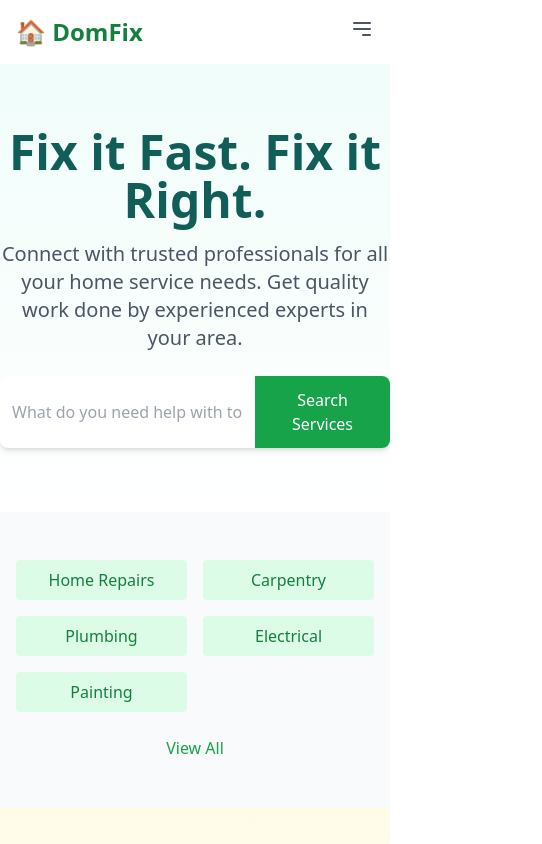
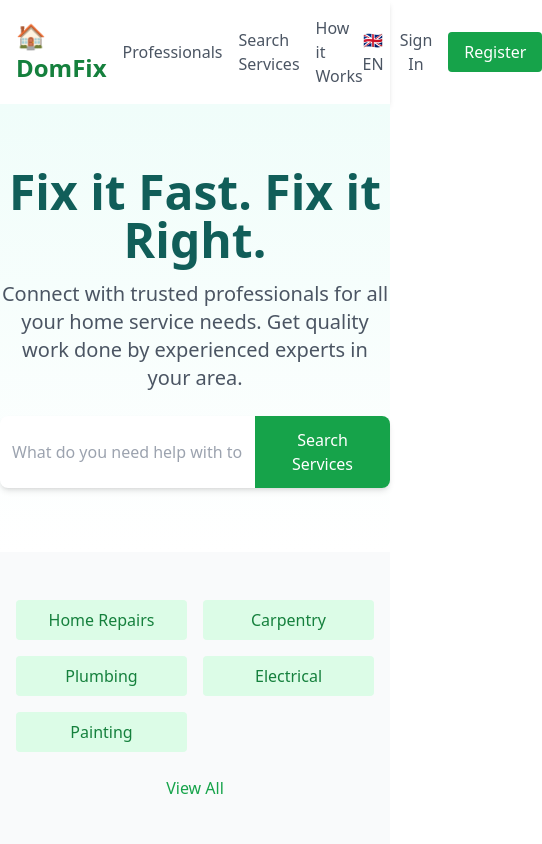
Before and after one commit to lavisekcz/oneplace-mvp, a Next.js app: page / in a window 390 px wide. Shown: the top 844 px of the page, 542 px wide, since content can reach past the window. Built offline with nearby package versions, Linux system fonts and the light colour scheme.

Commit message:
Update page.tsx

```diff
--- a/app/page.tsx
+++ b/app/page.tsx
@@ -6,7 +6,6 @@ import Link from 'next/link';
 export default function HomePage() {
   const [searchQuery, setSearchQuery] = useState('');
   const [searchResults, setSearchResults] = useState<string[]>([]);
-  const [isMenuOpen, setIsMenuOpen] = useState(false);
 
   useEffect(() => {
     if (searchQuery) {
@@ -31,37 +30,15 @@ export default function HomePage() {
         <div className="max-w-7xl mx-auto flex justify-between items-center">
           <div className="flex items-center space-x-4">
             <span className="text-2xl font-bold text-green-700">🏠 DomFix</span>
-          </div>
-          <div className="md:hidden">
-            <button
-              onClick={() => setIsMenuOpen(!isMenuOpen)}
-              className="text-gray-600 focus:outline-none"
-              aria-label="Toggle menu"
-            >
-              <svg className="w-6 h-6" fill="none" stroke="currentColor" viewBox="0 0 24 24" xmlns="http://www.w3.org/2000/svg">
-                <path strokeLinecap="round" strokeLinejoin="round" strokeWidth="2" d="M4 6h16M4 12h16m-7 6h7"></path>
-              </svg>
-            </button>
-          </div>
-          <div className="hidden md:flex items-center space-x-4">
             <Link href="#professionals" className="text-gray-600 hover:text-gray-900">Professionals</Link>
             <Link href="#search" className="text-gray-600 hover:text-gray-900">Search Services</Link>
             <Link href="#how-it-works" className="text-gray-600 hover:text-gray-900">How it Works</Link>
+          </div>
+          <div className="flex items-center space-x-4">
             <span className="text-gray-600">🇬🇧 EN</span>
             <button className="text-gray-600 hover:text-gray-900">Sign In</button>
             <button className="bg-green-600 text-white px-4 py-2 rounded hover:bg-green-700">Register</button>
           </div>
-          {isMenuOpen && (
-            <div className="md:hidden absolute top-16 right-4 bg-white shadow-md rounded-lg p-4 z-10 w-48">
-              <Link href="#professionals" className="block text-gray-600 hover:text-gray-900 py-2" onClick={() => setIsMenuOpen(false)}>Professionals</Link>
-              <Link href="#search" className="block text-gray-600 hover:text-gray-900 py-2" onClick={() => setIsMenuOpen(false)}>Search Services</Link>
-              <Link href="#how-it-works" className="block text-gray-600 hover:text-gray-900 py-2" onClick={() => setIsMenuOpen(false)}>How it Works</Link>
-              <div className="border-t my-2"></div>
-              <span className="block text-gray-600 py-2" onClick={() => setIsMenuOpen(false)}>🇬🇧 EN</span>
-              <button className="block text-gray-600 hover:text-gray-900 py-2 w-full text-left" onClick={() => setIsMenuOpen(false)}>Sign In</button>
-              <button className="bg-green-600 text-white px-4 py-2 rounded hover:bg-green-700 mt-2 w-full" onClick={() => setIsMenuOpen(false)}>Register</button>
-            </div>
-          )}
         </div>
       </nav>
 
```
